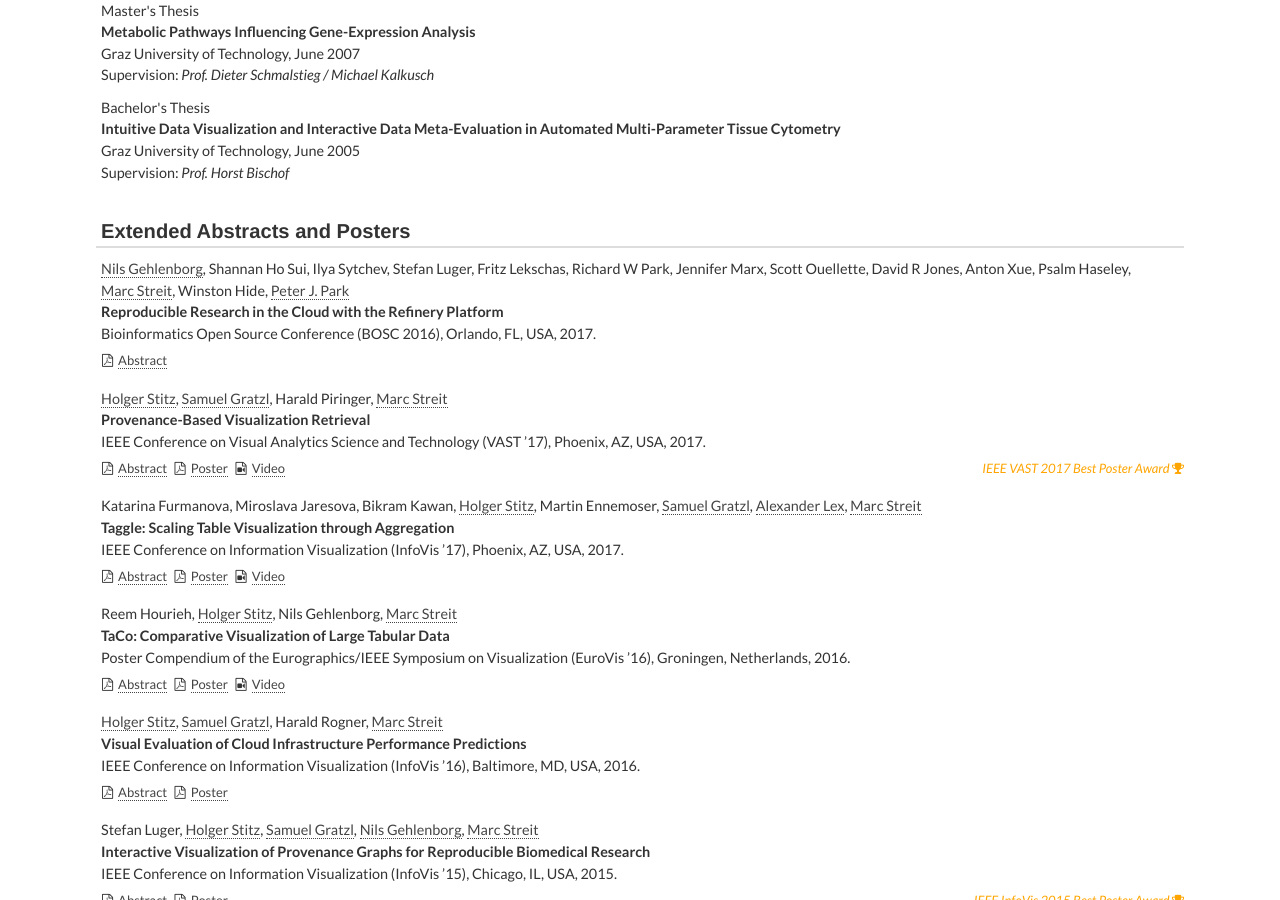
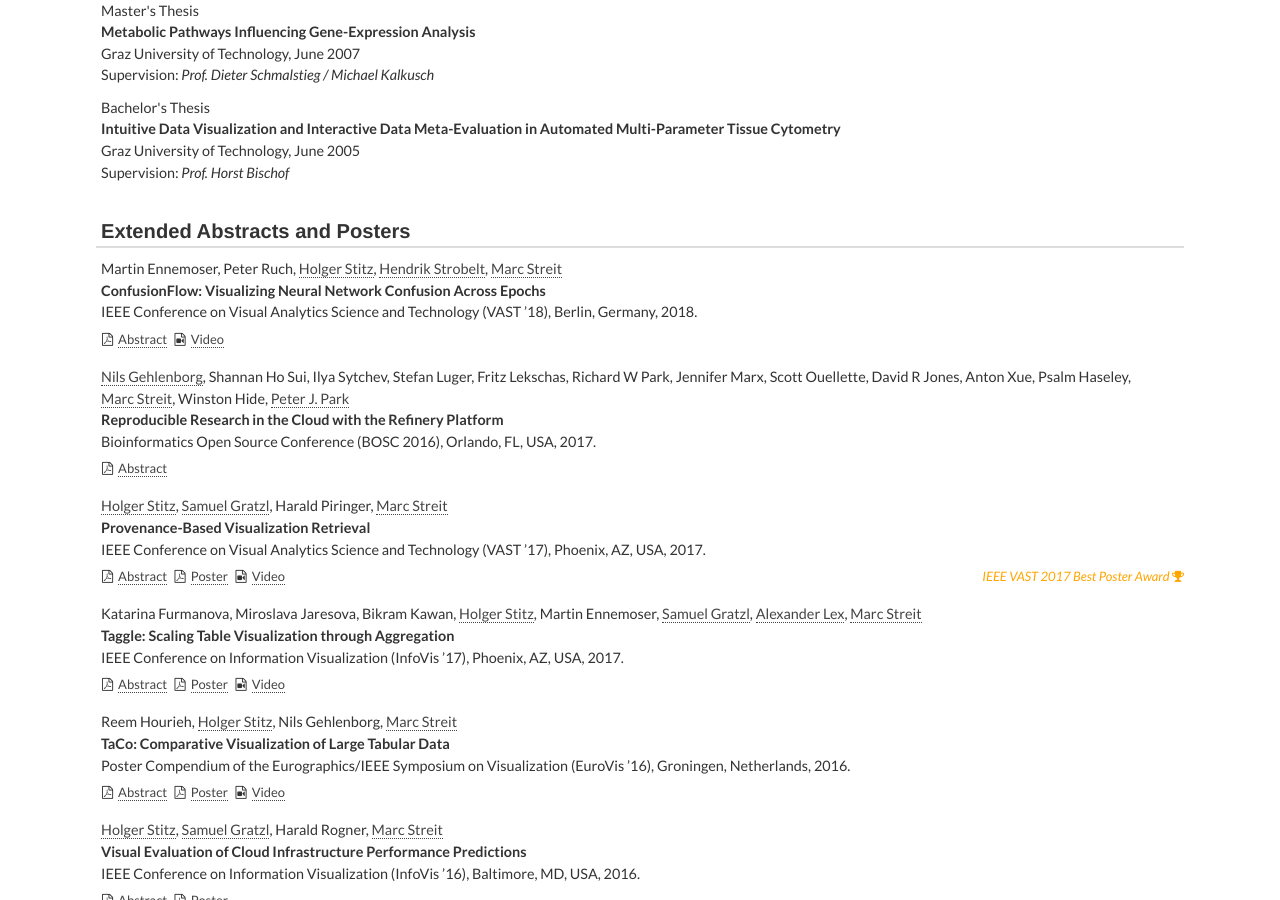
Before and after one commit to mstreit/mstreit.github.io, a Jekyll site: the page built from publications.md, in a window 1280 px wide and 900 px high, scrolled down 6142 px. Built offline with Jekyll 4.4.1, drawn with Linux system fonts in a browser that asks for light colours; nearby versions of some CDN libraries; some web fonts are replaced.

Commit message:
Add ConfusionFlow poster

```diff
--- a/_data/posters.yml
+++ b/_data/posters.yml
@@ -1,3 +1,17 @@
+- authors:
+  - ennemoser
+  - ruch
+  - stitz
+  - strobelt
+  - streit
+  title: "ConfusionFlow: Visualizing Neural Network Confusion Across Epochs"
+  journal: IEEE Conference on Visual Analytics Science and Technology (VAST ’18), Berlin, Germany
+  year: 2018
+  abstract-pdf: 2018_vast_confusionflow_abstract.pdf
+  poster-pdf:
+  video: https://vimeo.com/290329299
+  award:
+
 - authors:
   - gehlenborg
   - Shannan Ho Sui
```
